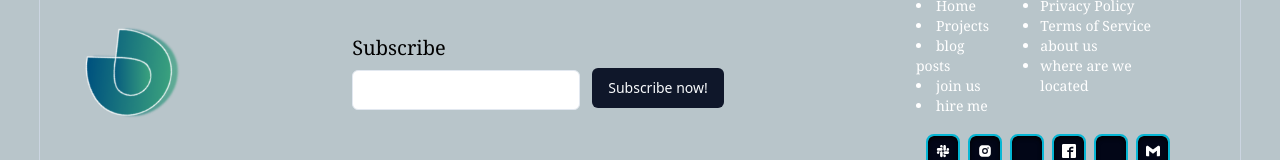
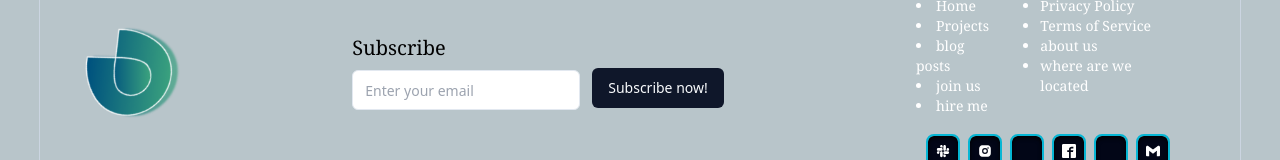
Before and after one commit to ditchk/bendev, a React (Vite) app: page / in a window 1280 px wide. Shown: the part 1142-1302 px from the top of the page. Built offline with nearby package versions, Linux system fonts and the light colour scheme; no server answers; some icons are missing; what ldrs would draw is missing.

Commit message:
Minor changes

```diff
--- a/src/components/ui/input.tsx
+++ b/src/components/ui/input.tsx
@@ -11,7 +11,7 @@ const Input = React.forwardRef<HTMLInputElement, InputProps>(
       <input
         type={type}
         className={cn(
-          "flex h-10 w-full rounded-md border bg-background px-3 py-2 text-sm file:border-0 file:bg-transparent file:text-sm file:font-medium placeholder:text-white focus-visible:outline outline-1 outline-neutral-50 disabled:cursor-not-allowed disabled:opacity-50",
+          "flex h-10 w-full rounded-md border bg-background px-3 py-2 text-sm file:border-0 file:bg-transparent file:text-sm file:font-medium focus-visible:outline outline-1 outline-neutral-50 disabled:cursor-not-allowed disabled:opacity-50",
           className
         )}
         ref={ref}
--- a/src/components/ui/textarea.tsx
+++ b/src/components/ui/textarea.tsx
@@ -10,7 +10,7 @@ const Textarea = React.forwardRef<HTMLTextAreaElement, TextareaProps>(
     return (
       <textarea
         className={cn(
-          "flex min-h-[50px] w-full rounded-md border border-input bg-background px-3 py-2 text-sm ring-offset-background placeholder:text-white focus-visible:outline-none disabled:cursor-not-allowed disabled:opacity-50 custom-scrollbar",
+          "flex min-h-[50px] w-full rounded-md border border-input bg-background px-3 py-2 text-sm ring-offset-background focus-visible:outline-none disabled:cursor-not-allowed disabled:opacity-50 custom-scrollbar",
           className
         )}
         ref={ref}
--- a/src/global.css
+++ b/src/global.css
@@ -379,9 +379,9 @@ nav.scrolled {
 }
 
 .inputBox2 {
-  @apply bg-transparent text-sm text-black p-2 w-44 shadow-inner placeholder:text-xs
+  @apply bg-transparent text-sm text-black p-2 w-44 shadow-inner placeholder:text-xs placeholder:text-white
 }
 
 .inputBox3 {
-  @apply bg-transparent p-2 text-cyan-950 w-44 shadow-inner placeholder:text-xs
+  @apply bg-transparent p-2 text-cyan-950 w-44 shadow-inner placeholder:text-xs placeholder:text-white
 }
```
